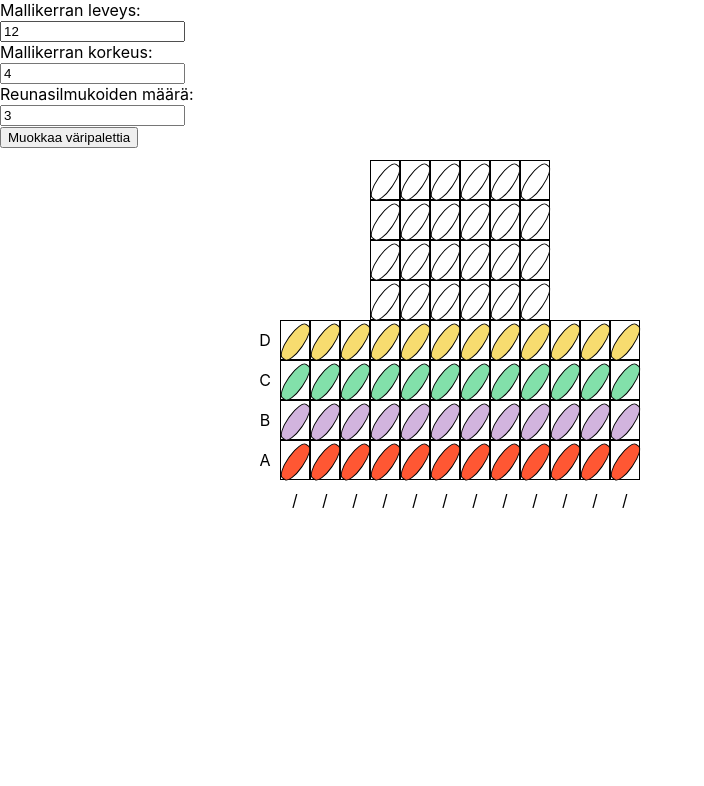
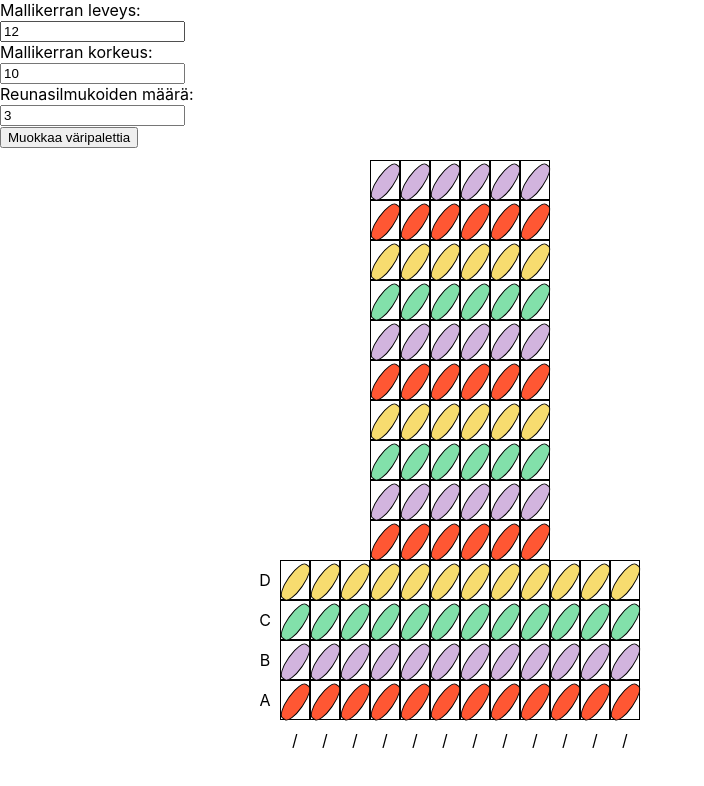
Before and after one commit to sjarva/tablet-weaving-app, a React (Create React App) app: page / in a window 1280 px wide. Shown: the top 786 px of the page, without its empty margins (0-704 px from the left). Built offline with nearby package versions, Linux system fonts and the light colour scheme.

Commit message:
Refactored masterColumns to Columns, and normal stitches to be children of the Columns

```diff
--- a/src/App.js
+++ b/src/App.js
@@ -1,6 +1,5 @@
 import React from 'react';
 import './App.scss';
-//import ClickableStitch from './ClickableStitch';
 import Settings from './Settings';
 import PatternContainer from './PatternContainer';
 
@@ -12,7 +11,7 @@ class App extends React.Component {
         this.handleEdgeColumnChange = this.handleEdgeColumnChange.bind(this);
         this.state = {
             width: 12,
-            height: 4,
+            height: 10,
             showEdgeColumns: false,
             numberOfEdgeColumns: 3,
         }
--- a/src/ClickableStitch.js
+++ b/src/ClickableStitch.js
@@ -1,4 +1,5 @@
 import React from 'react';
+import PropTypes from 'prop-types';
 import './ClickableStitch.scss';
 import Stitch from './Stitch';
 
@@ -7,8 +8,11 @@ export default class ClickableStitch extends React.Component {
         super(props);
         this.handleClick = this.handleClick.bind(this);
         this.handleDoubleClick = this.handleDoubleClick.bind(this);
+        const parentDirection = this.props.parentDirection;
+        console.log('ClickableStitch constructor');
+        console.log('parentDirection is ', parentDirection);
         this.state = {
-            status: 'forward',
+            status: parentDirection,
             prevent: false,
             timer: 0,
         }
@@ -45,7 +49,14 @@ export default class ClickableStitch extends React.Component {
     render() {
         return <div className={`grid-item grid-item-${this.props.c}-${this.props.r}`}
         onClick={this.handleClick} onDoubleClick={this.handleDoubleClick}>
-            <Stitch status={this.state.status} c={this.props.c} r={this.props.r}></Stitch>
+            <Stitch color={this.props.color} status={this.state.status} c={this.props.c} r={this.props.r}></Stitch>
         </div>
     }
 }
+
+ClickableStitch.propTypes = {
+    c: PropTypes.number.isRequired,
+    r: PropTypes.number.isRequired,
+    color: PropTypes.string.isRequired,
+    parentDirection: PropTypes.string.isRequired,
+}
--- a/src/MasterColumn.js
+++ b/src/Column.js
@@ -1,15 +1,17 @@
 import React from 'react';
 import DirectionIndicator from './DirectionIndicator';
 import MasterStitch from './MasterStitch';
+import ClickableStitch from './ClickableStitch';
 import PropTypes from 'prop-types';
 
-export default class MasterColumn extends React.Component {
+export default class Column extends React.Component {
     constructor(props) {
         super(props);
         this.handleDirectionChange = this.handleDirectionChange.bind(this);
         this.handleColorChange = this.handleColorChange.bind(this);
         this.createDirectionIndicator = this.createDirectionIndicator.bind(this);
         this.createMasterStitches = this.createMasterStitches.bind(this);
+        this.createNormalStitches = this.createNormalStitches.bind(this);
         this.state = {
             direction: 'forward',
             stitchColors: ['#FF5733', '#D2B4DE', '#82E0AA', '#F7DC6F'],
@@ -53,17 +55,51 @@ export default class MasterColumn extends React.Component {
         return masterSts;
     }
 
+    // Pastettu PatternContainerista, luvut menee sekaisin muokkauksien takia
+
+    createNormalStitches() {
+        const rowShift = this.props.rowShift;
+        const r = parseInt(this.props.r) - this.props.nmbMasterSts;
+        const ci = parseInt(this.props.c);
+
+        const showNormalSts = this.props.showNormalSts;
+        const modelSts = [];
+        const nmbMasterSts = this.props.nmbMasterSts;
+
+        // Model stitches
+            for (let ri = r; ri > rowShift; ri--){
+                // Count index so that a stitch knows what color to ask
+                const index = ((r- ri) % nmbMasterSts);
+                const color = this.state.stitchColors[index];
+                if (showNormalSts) {
+                    //console.log('creating a stitch with ', ci, ri);
+                    modelSts.push( <ClickableStitch
+                        color={color}
+                        key={('' + ci + '0' + ri)}
+                        c={ci} r={ri}
+                        parentDirection={this.state.direction}
+                        ></ClickableStitch>);
+                }
+
+            }
+
+        return modelSts;
+    }
+
     render() {
         return <React.Fragment>
         {this.createDirectionIndicator()}
         {this.createMasterStitches()}
+        {this.createNormalStitches()}
         </React.Fragment>
     }
 
 }
 
-MasterColumn.propTypes = {
+Column.propTypes = {
     c: PropTypes.number.isRequired,
     r: PropTypes.number.isRequired,
     nmbMasterSts: PropTypes.number.isRequired,
+    rowShift: PropTypes.number.isRequired,
+    showNormalSts: PropTypes.bool.isRequired,
 }
--- /dev/null
+++ b/src/ColumnContainer.js
@@ -0,0 +1,53 @@
+import React from 'react';
+import LetterIndicator from './LetterIndicator';
+import Column from './Column';
+
+const createLetters = (rr, numberOfMasterRows, columnShift, rowShift) => {
+    const r = parseInt(rr) + rowShift;
+    const ci = columnShift - 1;
+    const lts = ['A', 'B', 'C', 'D'];
+    const letters = [];
+    // Letters for master sts
+    for (let ri = r + numberOfMasterRows; ri > r; ri--) {
+        const index = (r+numberOfMasterRows-ri);
+        letters.push(<LetterIndicator key={ri} letter={lts[index]} c={ci} r={ri}></LetterIndicator>);
+    }
+    return letters;
+};
+
+const shouldNormalStitchesBeShown = (c, ci, columnShift, nmbOfEdgeSts, showEdgeSts) => {
+    if(ci < (nmbOfEdgeSts + columnShift) || ci > (c - nmbOfEdgeSts + columnShift - 1))  {
+        if (showEdgeSts) {
+            return true;
+        }
+        return false;
+    }
+    return true;
+};
+
+const createColumns = (c, r, columnShift, rowShift, numberOfMasterRows, nmbOfEdgeSts, showEdgeSts) => {
+    // RI is the lowes row of the whole pattern
+    const ri = parseInt(r) + rowShift + numberOfMasterRows;
+    const columns = [];
+    for (let ci = columnShift; ci < c + columnShift; ci++) {
+        const showNormalStitches = shouldNormalStitchesBeShown(c, ci, columnShift, nmbOfEdgeSts, showEdgeSts);
+        columns.push(<Column
+            key={'' + ci + '0' + ri}
+            c={ci} r={ri}
+            nmbMasterSts={numberOfMasterRows}
+            rowShift = {rowShift}
+            nmbOfEdgeSts={nmbOfEdgeSts}
+            showNormalSts={showNormalStitches}
+            ></Column>);
+    }
+    return columns;
+}
+
+const ColumnContainer = ({c, r, columnShift, rowShift, numberOfMasterRows, nmbOfEdgeSts, showEdgeSts}) => {
+    return <React.Fragment>
+        {createLetters(r, numberOfMasterRows, columnShift, rowShift)}
+        {createColumns(c, r, columnShift, rowShift, numberOfMasterRows, nmbOfEdgeSts, showEdgeSts)}
+    </React.Fragment>;
+}
+
+export default ColumnContainer;
--- a/src/MasterColumnContainer.js
+++ /dev/null
@@ -1,35 +0,0 @@
-import React from 'react';
-import LetterIndicator from './LetterIndicator';
-import MasterColumn from './MasterColumn';
-
-const createLetters = (rr, numberOfMasterRows, columnShift, rowShift) => {
-    const r = parseInt(rr) + rowShift;
-    const ci = columnShift - 1;
-    const lts = ['A', 'B', 'C', 'D'];
-    const letters = [];
-    // Letters for master sts
-    for (let ri = r + numberOfMasterRows; ri > r; ri--) {
-        const index = (r+numberOfMasterRows-ri);
-        letters.push(<LetterIndicator key={ri} letter={lts[index]} c={ci} r={ri}></LetterIndicator>);
-    }
-    return letters;
-};
-
-const createMasterColumns = (c, rr, columnShift, rowShift, numberOfMasterRows) => {
-    const r = parseInt(rr) + rowShift + numberOfMasterRows;
-    const columns = [];
-    for (let ci = columnShift; ci < c + columnShift; ci++) {
-        columns.push(<MasterColumn key={'' + ci + '0' + r} c={ci} r={r} nmbMasterSts={numberOfMasterRows}></MasterColumn>);
-    }
-    return columns;
-}
-
-const MasterColumnContainer = ({c, r, columnShift, rowShift, numberOfMasterRows}) => {
-    return <React.Fragment>
-        {createLetters(r, numberOfMasterRows, columnShift, rowShift)}
-        {createMasterColumns(c, r, columnShift, rowShift, numberOfMasterRows)}
-        {/*old stuff createMasterSts(r, c, columnShift, rowShift, numberOfMasterRows)*/}
-    </React.Fragment>;
-}
-
-export default MasterColumnContainer;
--- a/src/MasterStitch.js
+++ b/src/MasterStitch.js
@@ -12,12 +12,12 @@ export default class MasterStitch extends React.Component {
     // Color change
     handleClick() {
         console.log('You clicked a master stitch!');
-        let index = this.props.index;
+        //let index = this.props.index;
 
         // Todo, hoida seuraavan värin valitseminen jotenkin
-        let color = this.props.color;
+        //let color = this.props.color;
         // Call a prop
-        this.props.handleColorChange(index, color);
+        //this.props.handleColorChange(index, color);
     }
 
     render() {
--- a/src/PatternContainer.js
+++ b/src/PatternContainer.js
@@ -1,6 +1,5 @@
 import React from 'react';
-import ClickableStitch from './ClickableStitch';
-import MasterColumnContainer from './MasterColumnContainer';
+import ColumnContainer from './ColumnContainer';
 import PropTypes from 'prop-types';
 
 export default class PatternContainer extends React.Component {
@@ -14,44 +13,15 @@ export default class PatternContainer extends React.Component {
         }
     }
 
-    createModelSts() {
-        const columnShift = this.state.columnShift;
-        const rowShift = this.state.rowShift;
-        const r = parseInt(this.props.r) + rowShift;
-        const c = parseInt(this.props.c) + columnShift;
-
-        const nmbOfEdgeSts = parseInt(this.props.nmbOfEdgeSts) + columnShift;
-        const showEdgeSts = this.props.showEdgeSts;
-        const modelSts = [];
-
-
-        // Model stitches
-        for (let ri = r; ri > rowShift; ri--) {
-            for (let ci = columnShift; ci < c; ci++){
-                if((ci < nmbOfEdgeSts || ci > c - nmbOfEdgeSts + columnShift -1))  {
-                    if (showEdgeSts) {
-                        modelSts.push({key: ('' + ci + '0' + ri), c: ci, r: ri});
-                    }
-                }
-                else {
-                    modelSts.push({key: ('' + ci + '0' + ri), c: ci, r: ri});
-                }
-            }
-        }
-
-        return modelSts;
-    }
-
     render() {
-        return (<React.Fragment>
-
-            <MasterColumnContainer c={this.props.c} r={this.props.r}
-            columnShift={this.state.columnShift} rowShift={this.state.rowShift} numberOfMasterRows={this.state.numberOfMasterRows}></MasterColumnContainer>
-
-            {this.createModelSts().map((st) => {
-                return <ClickableStitch key={st.key} c={st.c} r={st.r}></ClickableStitch>
-            })}
-        </React.Fragment>);
+        return (
+            <ColumnContainer
+                c={this.props.c} r={this.props.r}
+                columnShift={this.state.columnShift} rowShift={this.state.rowShift}
+                numberOfMasterRows={this.state.numberOfMasterRows}
+                nmbOfEdgeSts={this.props.nmbOfEdgeSts}
+                showEdgeSts={this.props.showEdgeSts}></ColumnContainer>
+        );
     }
 
 }
```
